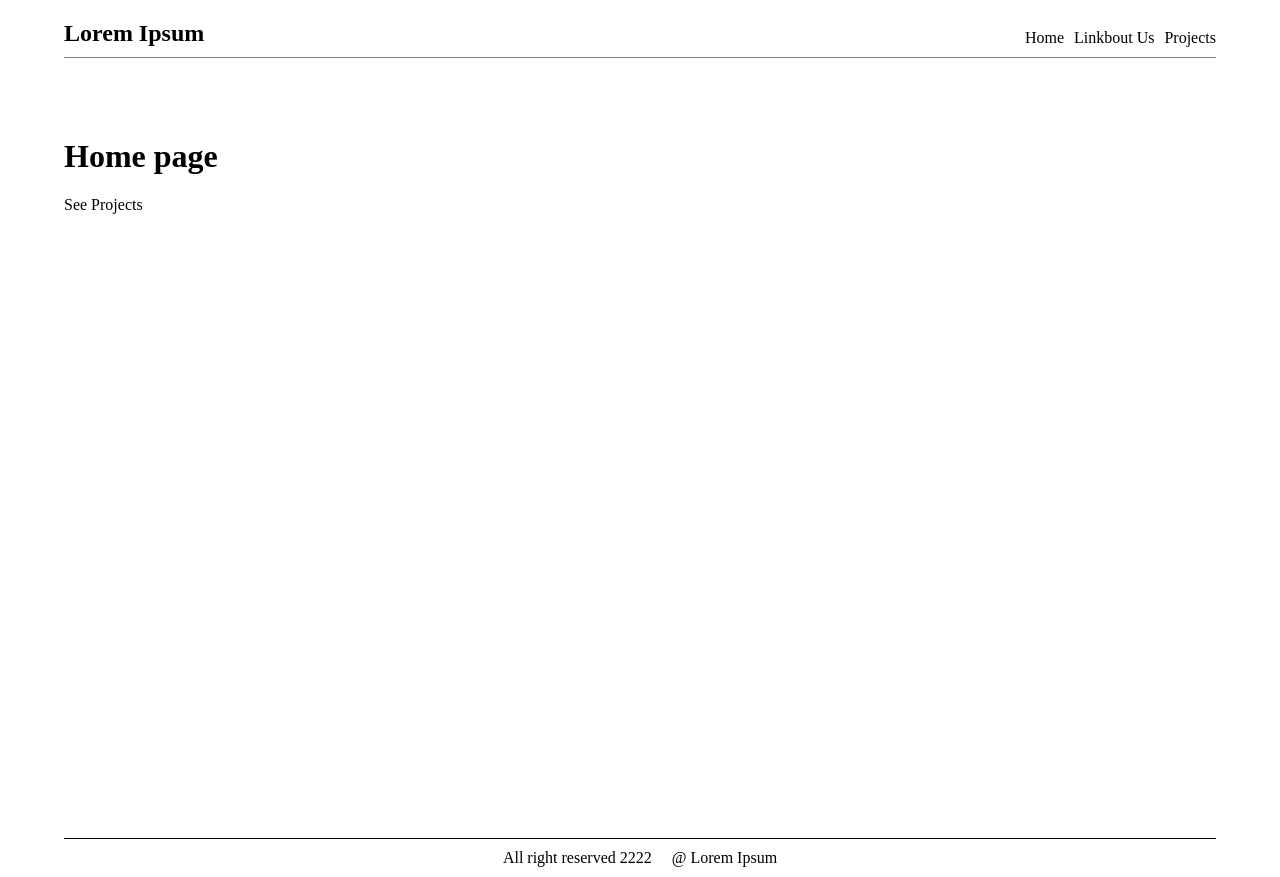
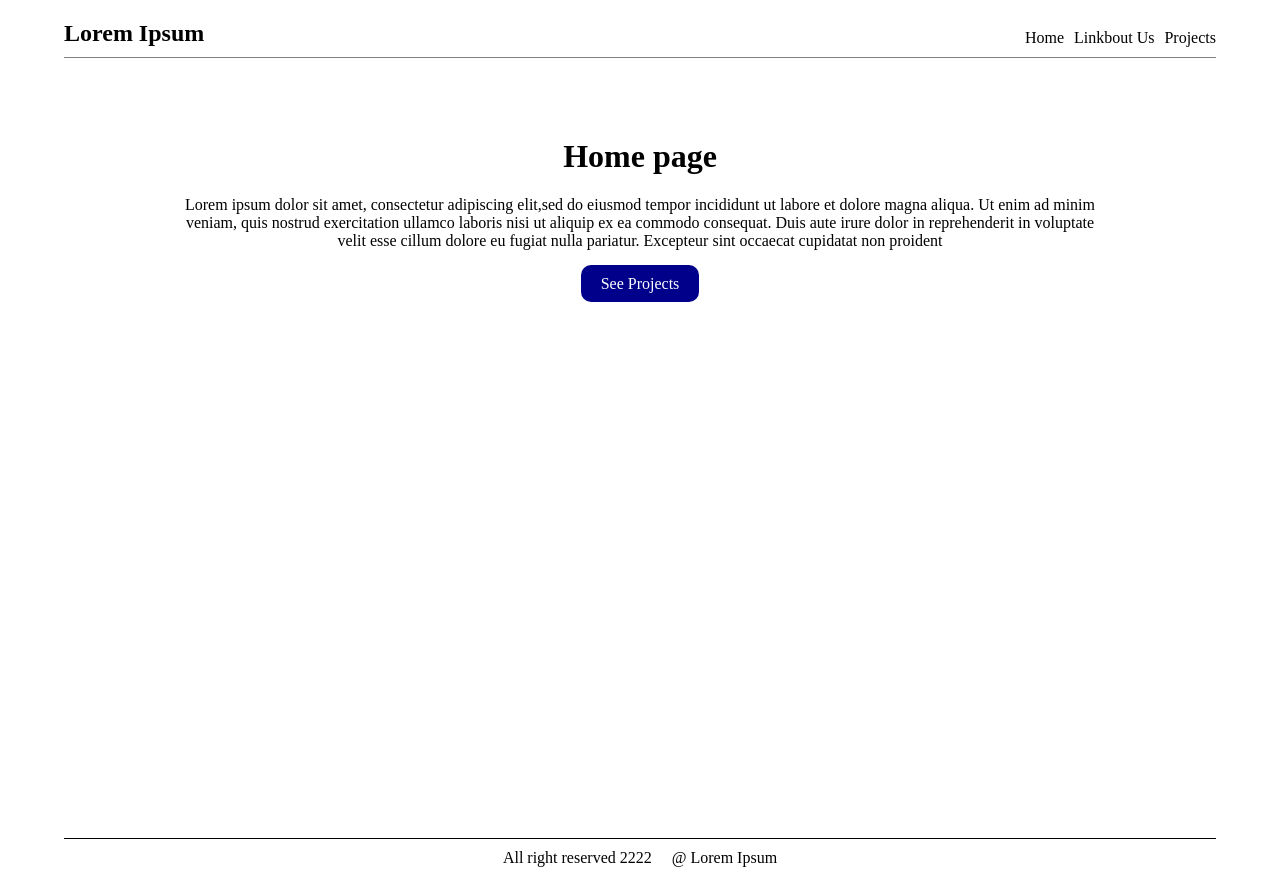
Before and after one commit to 0x4bd0/nextJs-trial-project, a Next.js app: page / in a window 1280 px wide. Built offline with nearby package versions, Linux system fonts and the light colour scheme.

Commit message:
styled home screen

```diff
--- a/pages/index.js
+++ b/pages/index.js
@@ -4,9 +4,10 @@
 
 export default function Home() {
   return (
-    <div>
+    <div className="home">
       <h1>Home page</h1>
-      <Link href="/projects">See Projects</Link>
+      <p>Lorem ipsum dolor sit amet, consectetur adipiscing elit,sed do eiusmod tempor incididunt ut labore et dolore magna aliqua. Ut enim ad minim veniam, quis nostrud exercitation ullamco laboris nisi ut aliquip ex ea commodo consequat. Duis aute irure dolor in reprehenderit in voluptate velit esse cillum dolore eu fugiat nulla pariatur. Excepteur sint occaecat cupidatat non proident</p>
+      <div className="btnCon"><Link href="/projects"><a>See Projects</a></Link></div>
     </div>
   )
 }
--- a/styles/globals.css
+++ b/styles/globals.css
@@ -77,3 +77,23 @@
   color:darkblue;
   font-size: 20px;
 }
+
+.home {
+  text-align: center;
+}
+
+.home p {
+  max-width:  80%;
+  margin : 0 auto
+}
+
+.home a {
+  background-color: darkblue;
+  color: white;
+  padding : 10px 20px;
+  border-radius: 10px;
+}
+
+.btnCon {
+  margin-top: 25px;
+}
```
